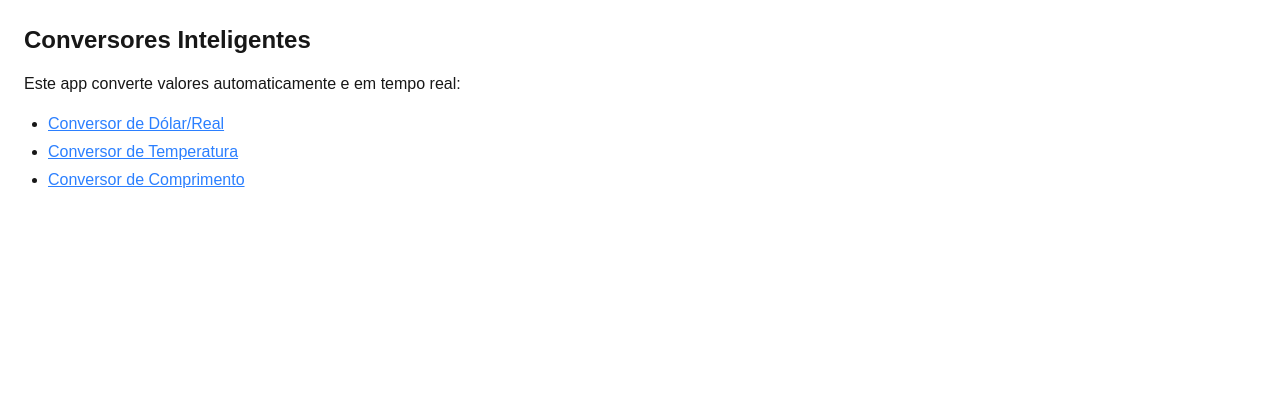
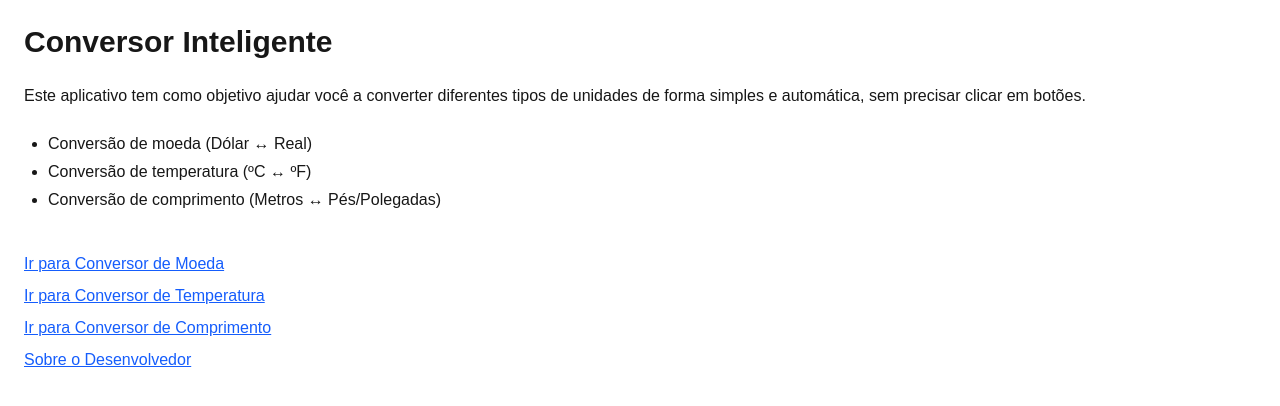
Before and after one commit to jansenokasaki/React, a Next.js app in the folder ex03/: page / in a window 1280 px wide. Shown: the top 406 px of the page. Built offline with nearby package versions, Linux system fonts and the light colour scheme.

Commit message:
Criação do SobreMim e ajustes na Home

```diff
--- /dev/null
+++ b/ex03/src/app/SobreMim/page.js
@@ -0,0 +1,17 @@
+export default function SobreMim() {
+    return (
+      <main className="p-6 space-y-4">
+        <h1 className="text-3xl font-bold">Sobre o Desenvolvedor</h1>
+        <p>
+          Olá! Meu nome é [Jansen] e sou estudante do terceiro período de <strong>Sistemas para Internet</strong> na <strong>UNICAP</strong> (Universidade Católica de Pernambuco).
+        </p>
+        <p>
+          Atualmente estou participando de uma <strong>residência tecnológica no Porto Digital</strong>, onde venho aprendendo inúmeras coisas, principalmente sobre desenvolvimento de software na prática.
+        </p>
+        <p>
+          Criei este aplicativo com <strong>Next.js</strong> e <strong>Tailwind CSS</strong> como parte dos meus estudos. Ele tem como objetivo mostrar minhas habilidades obtidas a partir do que aprendi nas aulas de Front-End do professor Márcio.
+        </p>
+        <a href="/" className="text-blue-600 underline">← Voltar para a Home</a>
+      </main>
+    );
+  }
--- a/ex03/src/app/page.js
+++ b/ex03/src/app/page.js
@@ -1,13 +1,22 @@
 export default function Home() {
   return (
-    <main className="p-6 space-y-4">
-      <h1 className="text-2xl font-bold">Conversores Inteligentes</h1>
-      <p>Este app converte valores automaticamente e em tempo real:</p>
+    <main className="p-6 space-y-6">
+      <h1 className="text-3xl font-bold">Conversor Inteligente</h1>
+      <p>
+        Este aplicativo tem como objetivo ajudar você a converter diferentes tipos de unidades de forma simples e automática, sem precisar clicar em botões.
+      </p>
       <ul className="list-disc ml-6 space-y-1">
-        <li><a className="text-blue-500 underline" href="/CurrencyConverter">Conversor de Dólar/Real</a></li>
-        <li><a className="text-blue-500 underline" href="/TemperatureConverter">Conversor de Temperatura</a></li>
-        <li><a className="text-blue-500 underline" href="/LengthConverter">Conversor de Comprimento</a></li>
+        <li>Conversão de moeda (Dólar ↔ Real)</li>
+        <li>Conversão de temperatura (ºC ↔ ºF)</li>
+        <li>Conversão de comprimento (Metros ↔ Pés/Polegadas)</li>
       </ul>
+
+      <div className="space-y-2 pt-4">
+        <a href="/CurrencyConverter" className="block text-blue-600 underline">Ir para Conversor de Moeda</a>
+        <a href="/TemperatureConverter" className="block text-blue-600 underline">Ir para Conversor de Temperatura</a>
+        <a href="/LengthConverter" className="block text-blue-600 underline">Ir para Conversor de Comprimento</a>
+        <a href="/SobreMim" className="block text-blue-600 underline">Sobre o Desenvolvedor</a>
+      </div>
     </main>
   );
 }
```
